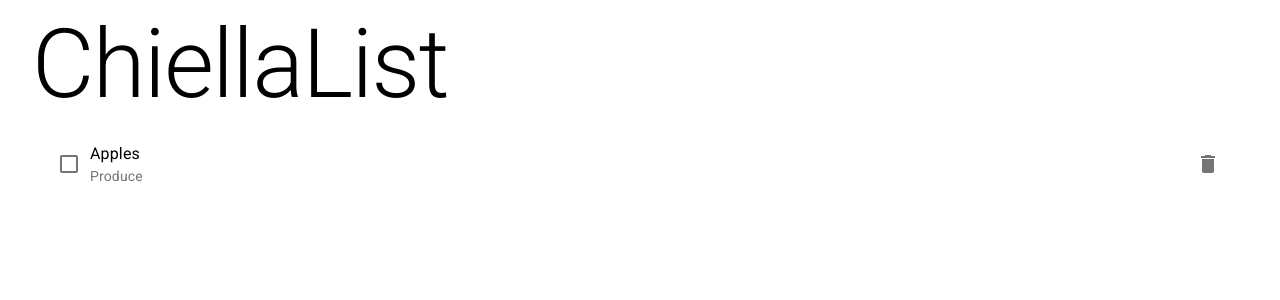
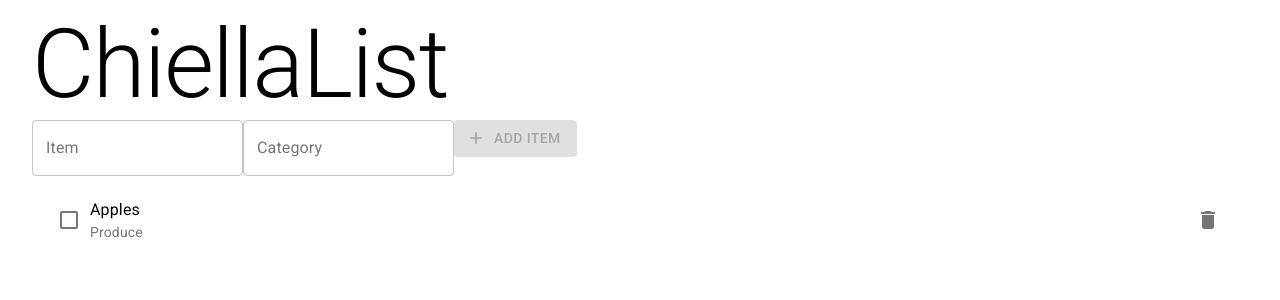
Before and after one commit to jchiella/chiellalist, a React (Create React App) app: page / in a window 1280 px wide. Shown: the top 300 px of the page. Built offline with nearby package versions, Linux system fonts and the light colour scheme.

Commit message:
basic adding new items w/ validation

```diff
--- a/src/GroceryList.js
+++ b/src/GroceryList.js
@@ -4,6 +4,7 @@ import { useState } from 'react';
 import List from '@material-ui/core/List';
 
 import GroceryListItem from './GroceryListItem';
+import NewItemForm from './NewItemForm';
 
 export default function GroceryList() {
   const [items, setItems] = useState([
@@ -28,10 +29,16 @@ export default function GroceryList() {
     };
   }
 
-  return (
+  const addItem = (item) => {
+    setItems([...items, item]);
+  };
+
+  return (<>
+    <NewItemForm addItem={addItem} />
     <List>
       {
         items.map((item, index) => <GroceryListItem
+          key={index}
           name={item.name}
           category={item.category}
           done={item.done}
@@ -40,5 +47,5 @@ export default function GroceryList() {
         />)
       }
     </List>
-  );
+  </>);
 }
--- /dev/null
+++ b/src/NewItemForm.js
@@ -0,0 +1,53 @@
+import React from 'react';
+import { useState } from 'react';
+
+import TextField from '@material-ui/core/TextField';
+import Button from '@material-ui/core/Button';
+import Add from '@material-ui/icons/Add';
+
+export default function NewItemForm({ addItem }) {
+  let nameField = null;
+  const [itemName, setItemName] = useState('');
+  const [itemCategory, setItemCategory] = useState('');
+
+  const handleSubmit = (e) => {
+    e.preventDefault();
+    setItemName('');
+    setItemCategory('');
+    nameField.focus();
+    addItem({
+      name: itemName,
+      category: itemCategory,
+      done: false,
+    });
+  };
+
+  return (
+    <form onSubmit={handleSubmit}>
+      <TextField
+        label="Item"
+        variant="outlined"
+        value={itemName}
+        onChange={(e) => setItemName(e.target.value)}
+        inputProps={{
+          ref: (textfield) => { nameField = textfield; },
+        }}
+      />
+      <TextField
+        label="Category"
+        variant="outlined"
+        value={itemCategory}
+        onChange={(e) => setItemCategory(e.target.value)}
+      />
+      <Button
+        type="submit"
+        variant="contained"
+        color="primary"
+        startIcon={<Add />}
+        disabled={itemName === '' || itemCategory === ''}
+      >
+        Add Item
+      </Button>
+    </form>
+  );
+}
```
